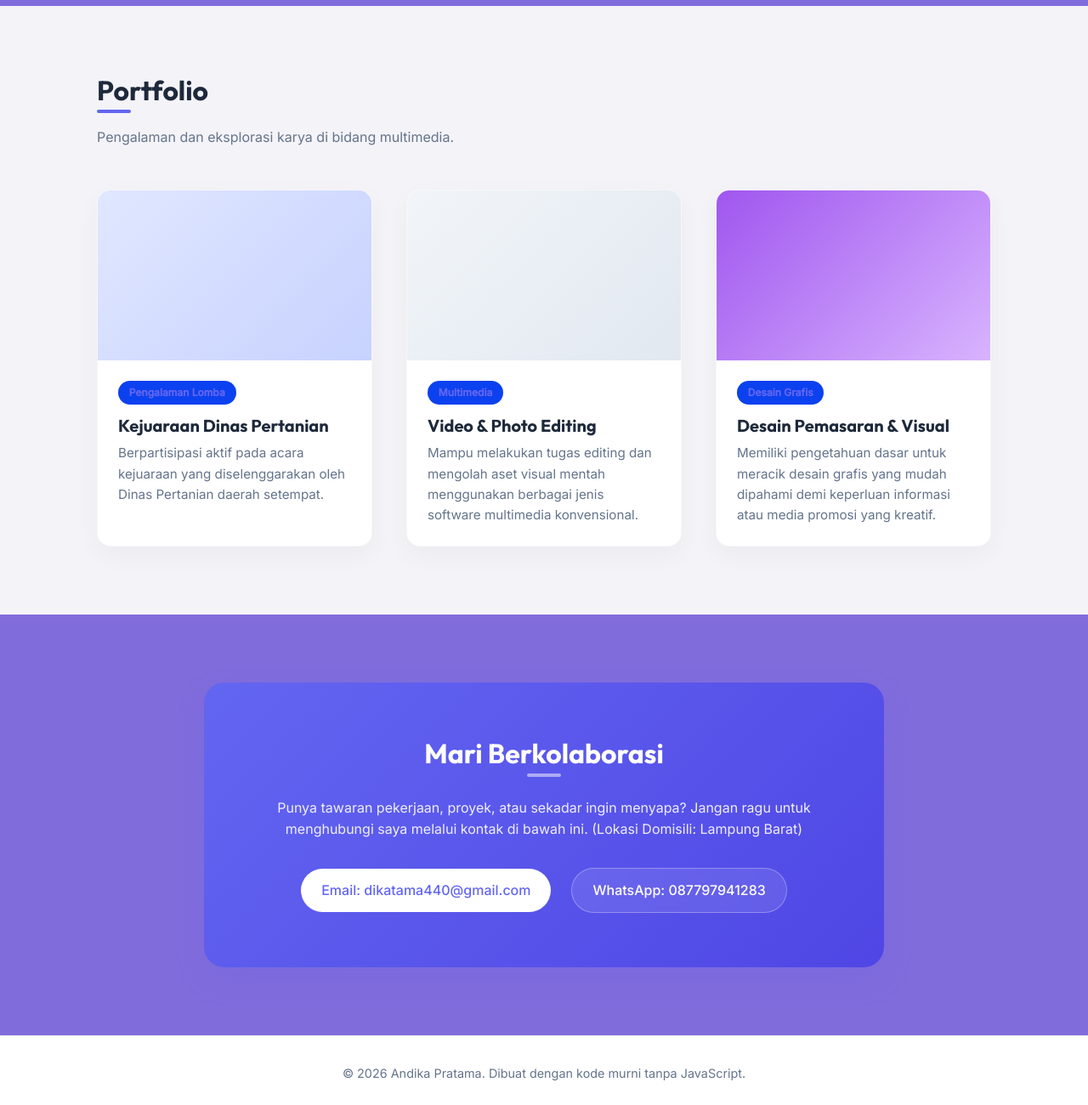
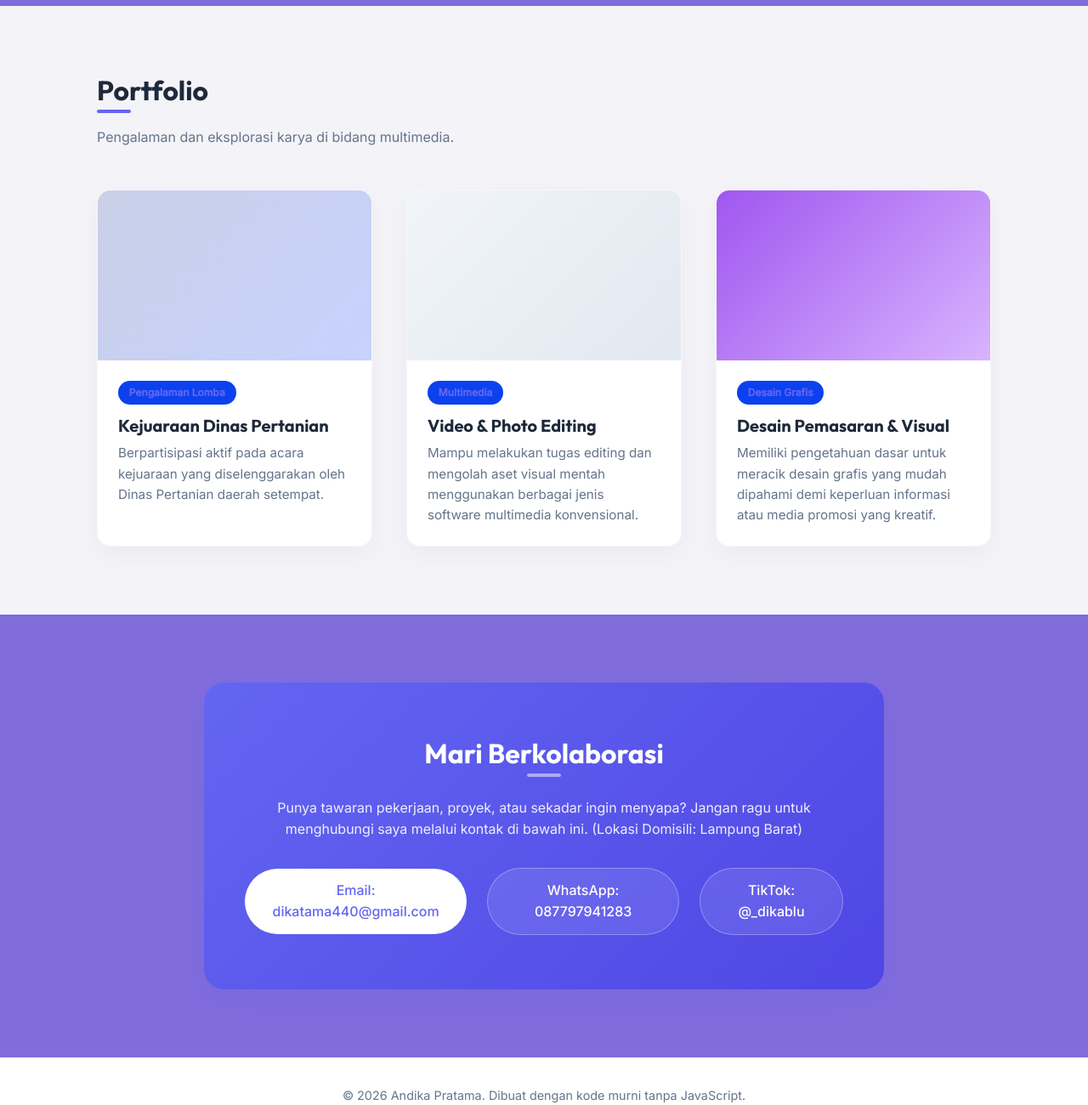
Before and after one commit to pemrograman-3-2026/andikapratama_28421020_tugas1, a plain HTML site: page index.html in a window 1280 px wide. Shown: the part 1335-2635 px from the top of the page at 85% size. Drawn offline with Linux system fonts and the light colour scheme.

Commit message:
first commit

```diff
--- a/index.html
+++ b/index.html
@@ -52,8 +52,8 @@
                 <a href="#portfolio" class="btn btn-primary">Lihat Portfolio</a>
             </div>
             <div class="hero-image">
-                <!-- Simpan foto yang Anda lampirkan dengan nama "profile.jpg" di direktori yang sama (d:\tugas1) -->
-                <img src="main.JPG" alt="" class="profile-photo">
+                <!-- File foto sudah ditarik otomatis dari folder Downloads Anda! -->
+                <img src="main.JPG" alt="Foto Asli" class="profile-photo">
             </div>
         </div>
     </header>
@@ -147,9 +147,11 @@
                     <a href="mailto:dikatama440@gmail.com" class="contact-btn">
                         Email: dikatama440@gmail.com
                     </a>
-                    <a href="https://wa.me/6287797941283" class="contact-btn outline" target="_blank"
-                        rel="noopener noreferrer">
+                    <a href="https://wa.me/6287797941283" class="contact-btn outline" target="_blank" rel="noopener noreferrer">
                         WhatsApp: 087797941283
+                    </a>
+                    <a href="https://www.tiktok.com/@_dikablu?is_from_webapp=1&sender_device=pc" class="contact-btn outline" target="_blank" rel="noopener noreferrer">
+                        TikTok: @_dikablu
                     </a>
                 </div>
             </div>
--- a/style.css
+++ b/style.css
@@ -375,7 +375,7 @@ h2.section-title::after {
 
 /* Gradient elegan untuk placeholder */
 .placeholder-1 {
-    background: linear-gradient(135deg, #e0e7ff 0%, #c7d2fe 100%);
+    background: linear-gradient(135deg, #c9d0e7 0%, #c7d2fe 100%);
 }
 
 .placeholder-2 {
```
